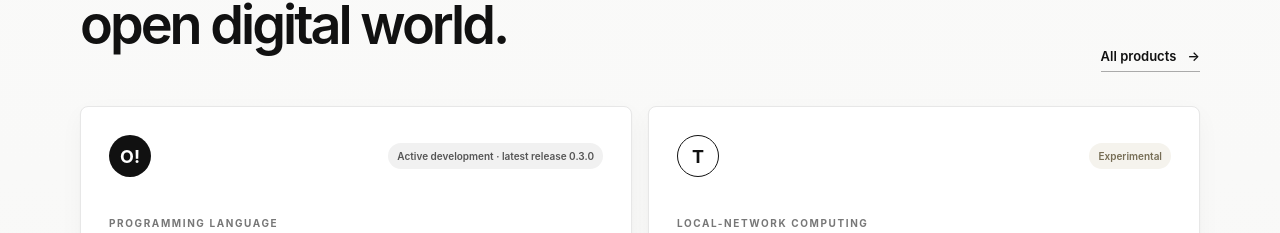
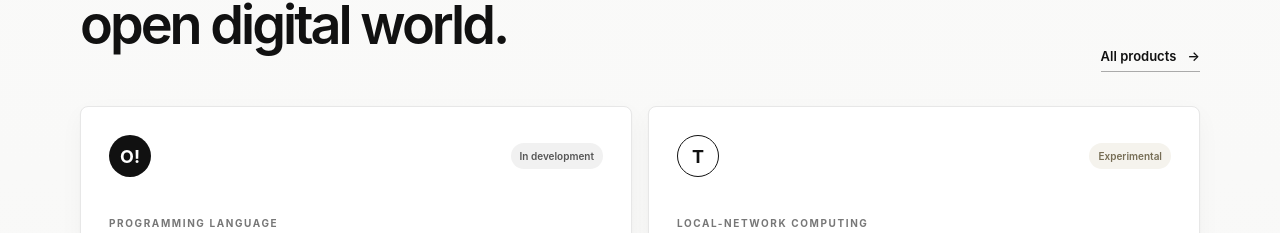
Before and after one commit to Orb-Corporation/Orb-Corporation, a plain HTML site: page index.html in a window 1280 px wide. Shown: the part 1075-1308 px from the top of the page. Drawn offline with Linux system fonts and the light colour scheme.

Commit message:
Clarify Orb! ongoing development status

```diff
--- a/index.html
+++ b/index.html
@@ -40,7 +40,7 @@
         </div>
         <div class="product-grid">
           <article class="product-card">
-            <div class="product-top"><span class="product-mark">O!</span><span class="status status-dev">Active development · latest release 0.3.0</span></div>
+            <div class="product-top"><span class="product-mark">O!</span><span class="status status-dev">In development</span></div>
             <p class="eyebrow">PROGRAMMING LANGUAGE</p>
             <h3>Orb!</h3>
             <p>A statically typed systems language compiling directly to native Linux x86-64 executables.</p>
```
